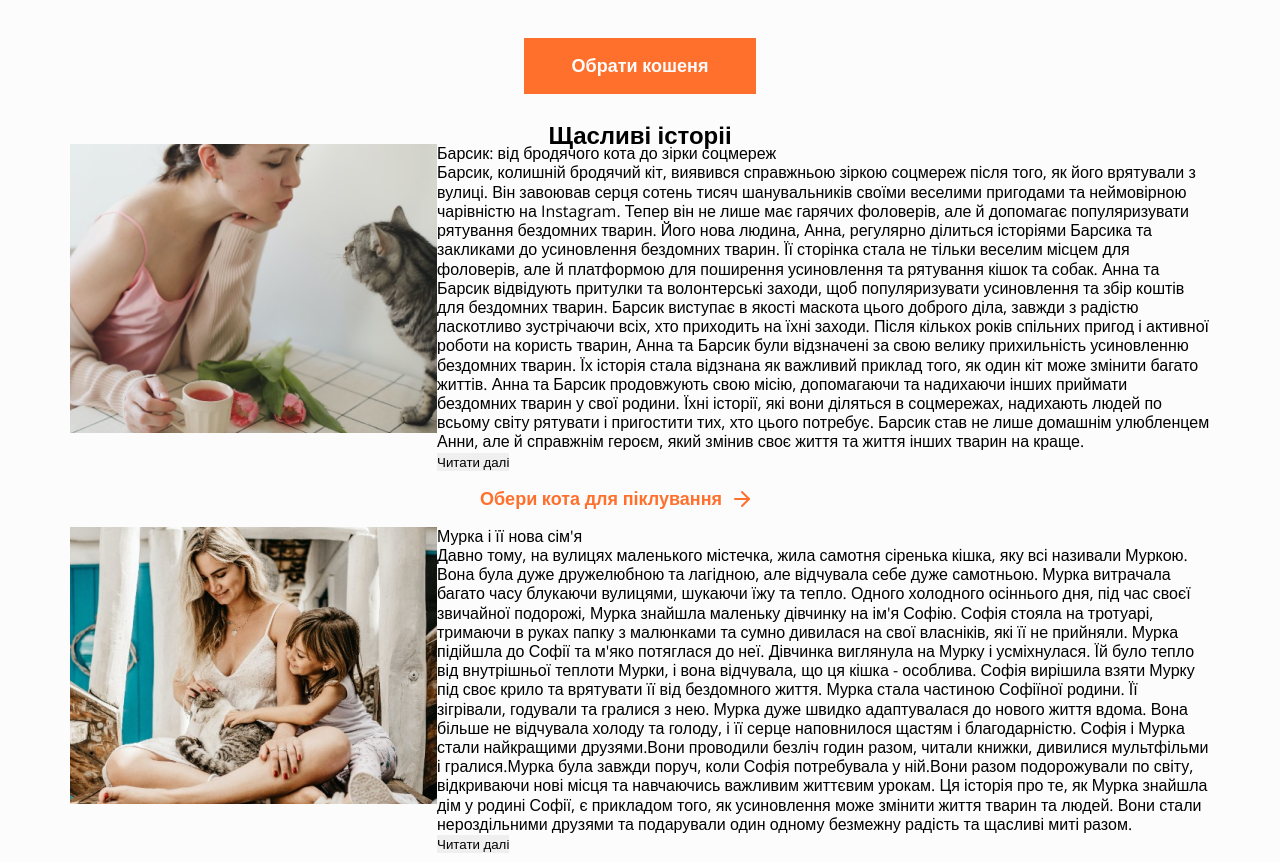
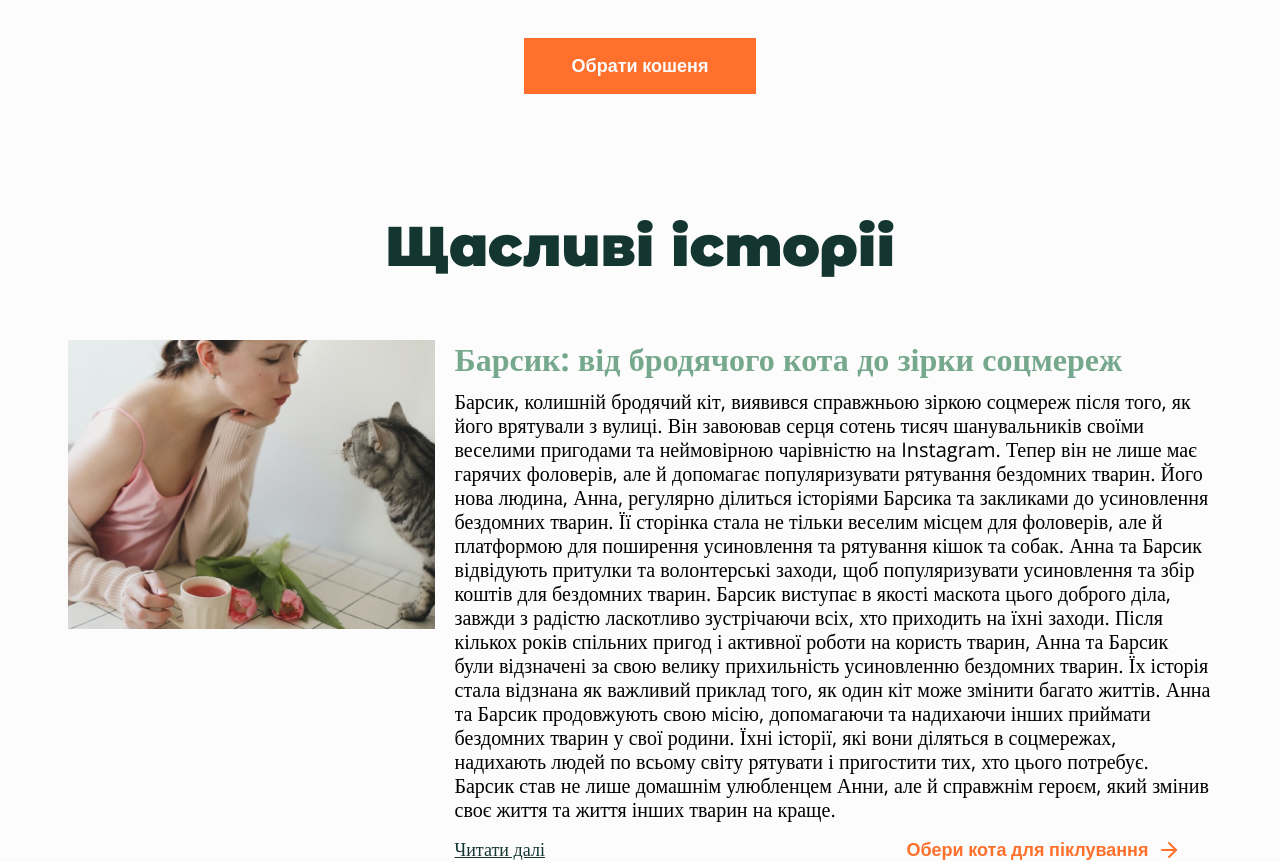
Before and after one commit to baza-trainee/cat_for_future, a React (Vite) app: page / in a window 1280 px wide. Shown: the part 3022-3884 px from the top of the page. Built offline with nearby package versions, Linux system fonts and the light colour scheme.

Commit message:
feat: add base styles

```diff
--- a/src/components/HappyStories/HappyStories.module.scss
+++ b/src/components/HappyStories/HappyStories.module.scss
@@ -6,24 +6,43 @@
 	display: flex;
 	align-items: center;
 	justify-content: center;
-	height: 85.1875rem;
 }
 
 .container {
 	min-width: 20rem;
 	width: 100%;
 	height: 100%;
-	max-width: 73.25rem;
-	padding: 1rem 1.25rem;
+	max-width: 73.5625rem;
+	padding: 1.87rem 1rem 2.03rem;
 	display: flex;
 	flex-direction: column;
 	align-items: center;
 
 	@include tablet {
-		padding: 1rem 3.375rem;
+		padding: 1rem 2rem 5rem;
 	}
 
 	@include full_desktop {
-		padding: 0.75rem 1rem;
+		padding: 6.44rem 1rem 7.25rem;
 	}
 }
+
+.title {
+	color: $color-primary-dark-green;
+	text-align: center;
+	font-family: Montserrat Alternates;
+	font-size: 3.5rem;
+	font-style: normal;
+	font-weight: 900;
+	line-height: 110%;
+}
+
+.storiesWrap {
+	display: flex;
+	flex-direction: column;
+
+	@include full_desktop {
+		gap: 4.25rem;
+		margin-top: 3.88rem;
+	}
+}
--- a/src/components/HappyStories/HappyStories.tsx
+++ b/src/components/HappyStories/HappyStories.tsx
@@ -10,7 +10,7 @@ const HappyStories = () => {
 		<section className={s.happyStories}>
 			<div className={s.container}>
 				<h2 className={s.title}>Щасливі історіі</h2>
-				<div className="storiesWrap">
+				<div className={s.storiesWrap}>
 					{happyStories.map((story: IStory) => (
 						<StoryCard key={story.id} {...story} />
 					))}
--- a/src/components/HappyStories/StoryCard/StoryCard.module.scss
+++ b/src/components/HappyStories/StoryCard/StoryCard.module.scss
@@ -4,13 +4,39 @@
 .card {
 	display: flex;
 	justify-content: space-between;
+	gap: 1.25rem;
 }
 
 .img {
+	width: 22.9375rem;
+	height: 18.0625rem;
 	align-self: start;
 }
 
+.title {
+	color: $color-primary-green;
+	font-family: Open Sans;
+	font-size: 2rem;
+	font-style: normal;
+	font-weight: 700;
+	line-height: 120%;
+}
+
+.description {
+	margin-top: 0.75rem;
+	overflow: hidden;
+	color: #000;
+	// text-overflow: ellipsis;
+	// white-space: nowrap;
+	font-family: Open Sans;
+	font-size: 1.25rem;
+	font-style: normal;
+	font-weight: 400;
+	line-height: 120%;
+}
 .btnWrap {
+	display: flex;
+	justify-content: space-between;
 	.icon path {
 		fill: none;
 		transition: cubic-bezier(0.4, 0, 0.2, 1) 0.25s;
@@ -23,3 +49,17 @@
 		stroke: $color-ref-orange-20;
 	}
 }
+
+.btn {
+	display: flex;
+	justify-content: center;
+	align-items: center;
+	color: $color-primary-dark-green;
+	font-family: Open Sans;
+	font-size: 1.125rem;
+	font-style: normal;
+	font-weight: 400;
+	line-height: 120%;
+	text-decoration-line: underline;
+	background-color: transparent;
+}
```
